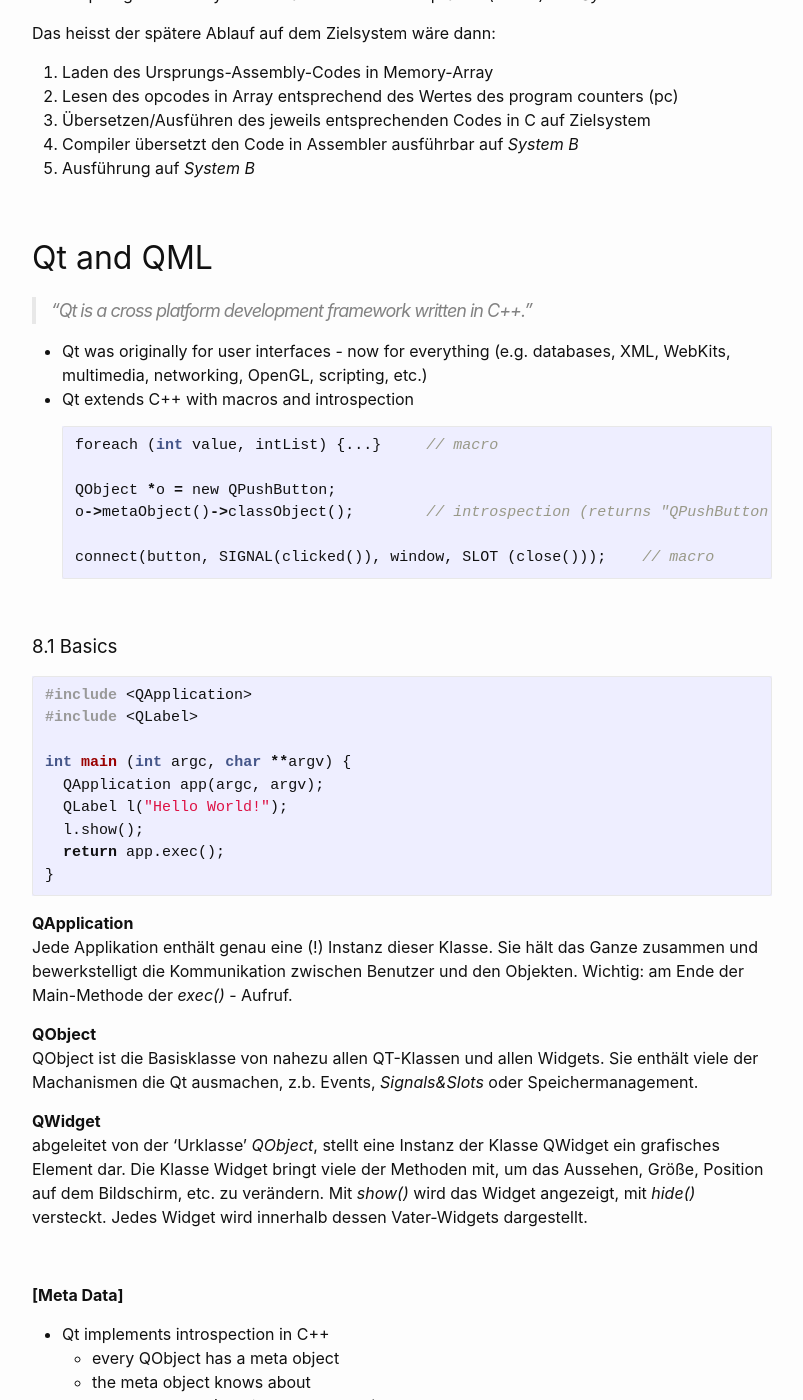
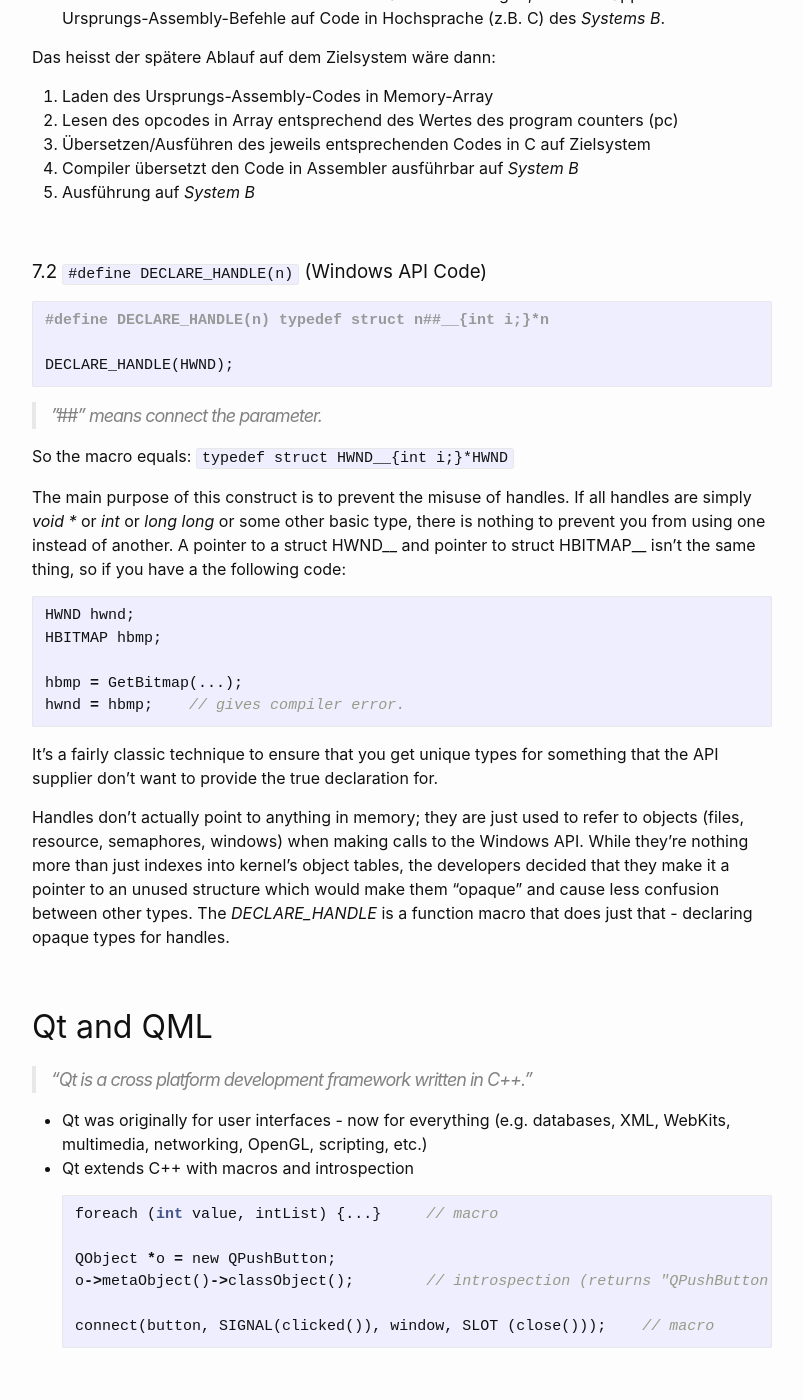
Before and after one commit to Hautaklyttn/progDocs, a Jekyll site: the page built from docs/articles/c_cpp.md, in a window 1280 px wide and 1400 px high, scrolled down 30077 px. Shown: the whole window, without its empty margins (238-1041 px from the left). Built offline with Jekyll 4.4.1, drawn with Linux system fonts in a browser that asks for light colours; some of the changed text lies outside the part shown.

Commit message:
Update c_cpp.md

````diff
--- a/docs/articles/c_cpp.md
+++ b/docs/articles/c_cpp.md
@@ -55,8 +55,9 @@ layout: default
 ### 6. Bibliotheken
 &nbsp;&nbsp;&nbsp;&nbsp;&nbsp; [<font size="-1">6.1 String</font>](#ch6-1)
 
-### 7. How To's
+### 7. How To's & Special Syntax
 &nbsp;&nbsp;&nbsp;&nbsp;&nbsp; [<font size="-1">7.1 Emulation</font>](#ch7-1)
+&nbsp;&nbsp;&nbsp;&nbsp;&nbsp; [<font size="-1">7.2 `#define DECLARE_HANDLE(n)` (Windows API Code)</font>](#ch7-2)
 
 ### 8. Qt and QML
 &nbsp;&nbsp;&nbsp;&nbsp;&nbsp; [<font size="-1">8.1 Basics</font>](#ch8-1)
@@ -1059,6 +1060,31 @@ Das heisst der spätere Ablauf auf dem Zielsystem wäre dann:
    4. Compiler übersetzt den Code in Assembler ausführbar auf *System B*
    5. Ausführung auf *System B*
 
+&nbsp;
+
+<a name="ch7-2"></a>
+### 7.2 `#define DECLARE_HANDLE(n)` (Windows API Code)
+```c
+#define DECLARE_HANDLE(n) typedef struct n##__{int i;}*n
+
+DECLARE_HANDLE(HWND);
+```
+> "##" means connect the parameter.
+
+So the macro equals:
+`typedef struct HWND__{int i;}*HWND`
+
+The main purpose of this construct is to prevent the misuse of handles. If all handles are simply *void \** or *int* or *long long* or some other basic type, there is nothing to prevent you from using one instead of another. A pointer to a struct HWND__ and pointer to struct HBITMAP__ isn't the same thing, so if you have a the following code:
+```c
+HWND hwnd;
+HBITMAP hbmp;
+
+hbmp = GetBitmap(...);
+hwnd = hbmp;    // gives compiler error.
+```
+It's a fairly classic technique to ensure that you get unique types for something that the API supplier don't want to provide the true declaration for.
+
+Handles don't actually point to anything in memory; they are just used to refer to objects (files, resource, semaphores, windows) when making calls to the Windows API. While they're nothing more than just indexes into kernel's object tables, the developers decided that they make it a pointer to an unused structure which would make them "opaque" and cause less confusion between other types. The *DECLARE_HANDLE* is a function macro that does just that - declaring opaque types for handles.
 
 &nbsp;
 
````
